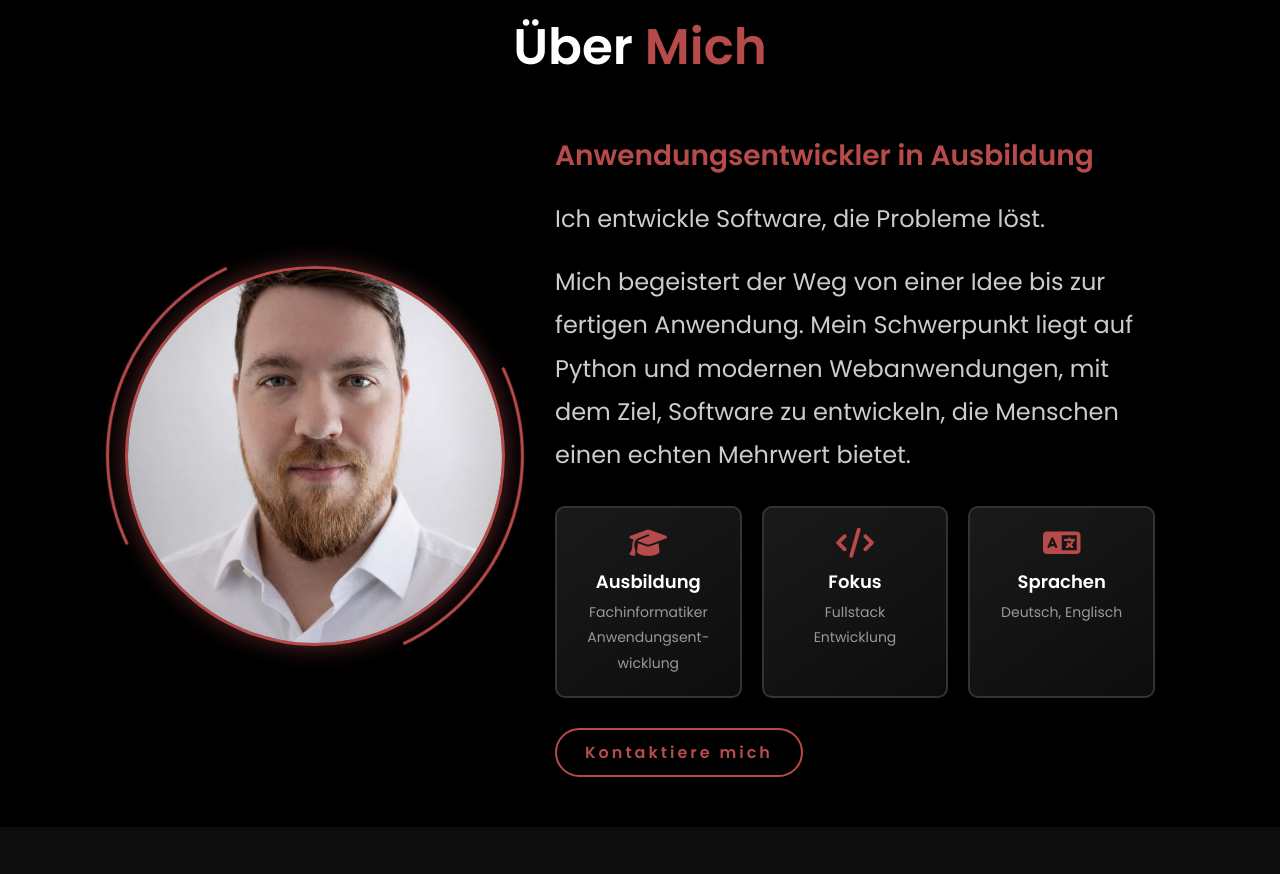
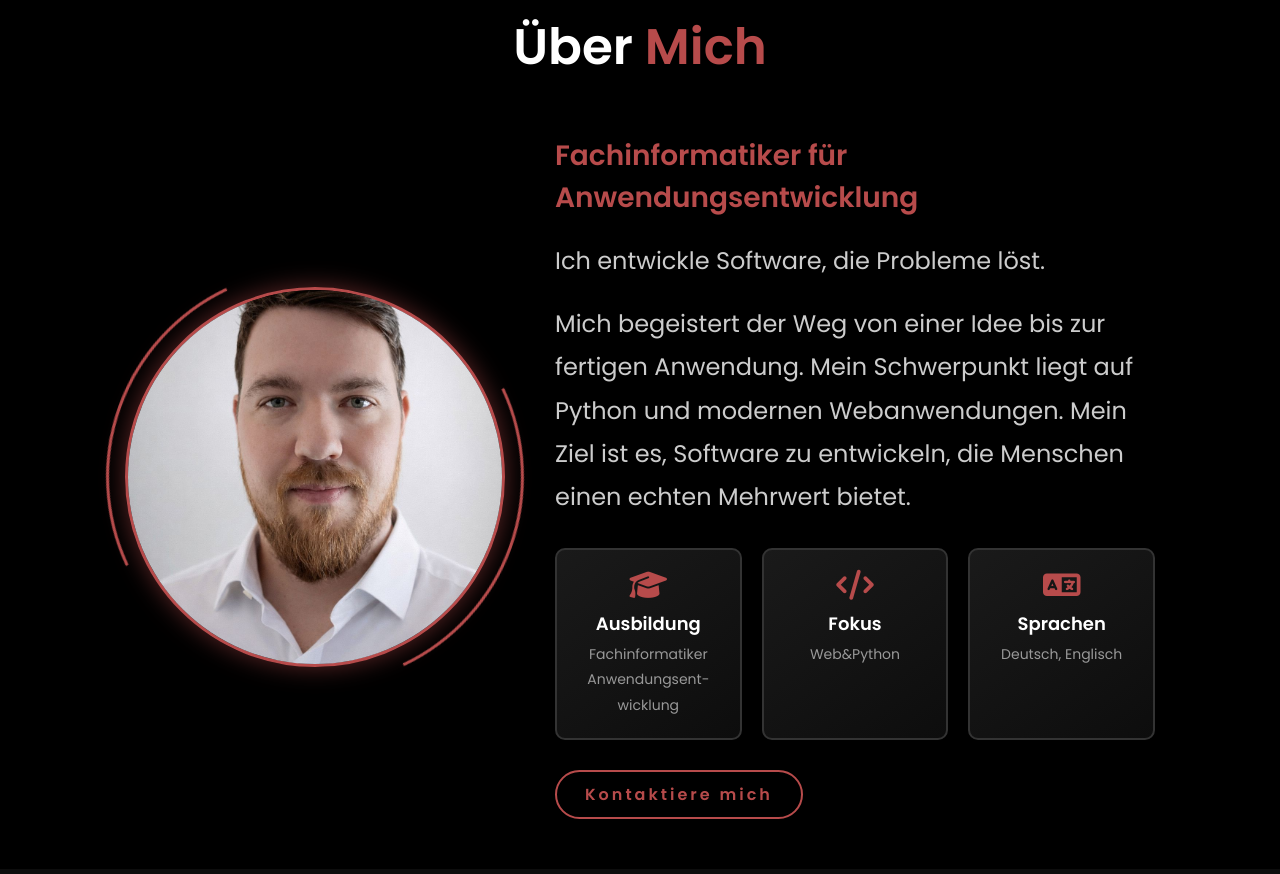
Before and after one commit to Voidelele/Portfolio, a plain HTML site: page index.html in a window 1280 px wide. Shown: the part 840-1714 px from the top of the page. Drawn offline with Linux system fonts and the light colour scheme.

Commit message:
Update about section for improved clarity and specificity

```diff
--- a/index.html
+++ b/index.html
@@ -60,12 +60,14 @@
             </div>
 
             <div class="about-content">
-                <h3>Anwendungsentwickler in Ausbildung</h3>
+                <h3>Fachinformatiker für Anwendungsentwicklung</h3>
                 <p>
                     Ich entwickle Software, die Probleme löst.
                 </p>
                 <p>
-                    Mich begeistert der Weg von einer Idee bis zur fertigen Anwendung. Mein Schwerpunkt liegt auf Python und modernen Webanwendungen, mit dem Ziel, Software zu entwickeln, die Menschen einen echten Mehrwert bietet.
+                    Mich begeistert der Weg von einer Idee bis zur fertigen Anwendung.
+                    Mein Schwerpunkt liegt auf Python und modernen Webanwendungen.
+                    Mein Ziel ist es, Software zu entwickeln, die Menschen einen echten Mehrwert bietet.
                 </p>
 
                 <div class="about-info">
@@ -77,7 +79,7 @@
                     <div class="info-box">
                         <i class="fa-solid fa-code"></i>
                         <h4>Fokus</h4>
-                        <p>Fullstack Entwicklung</p>
+                        <p>Web&Python</p>
                     </div>
                     <div class="info-box">
                         <i class="fa-solid fa-language"></i>
```
